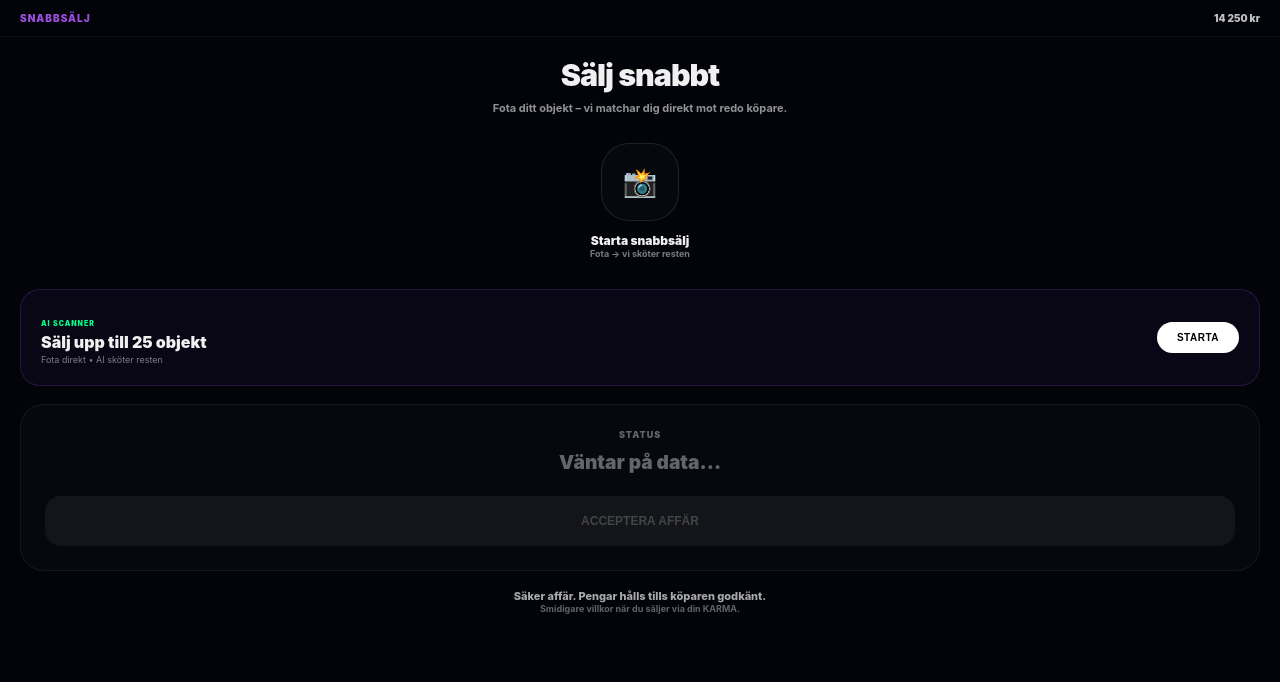
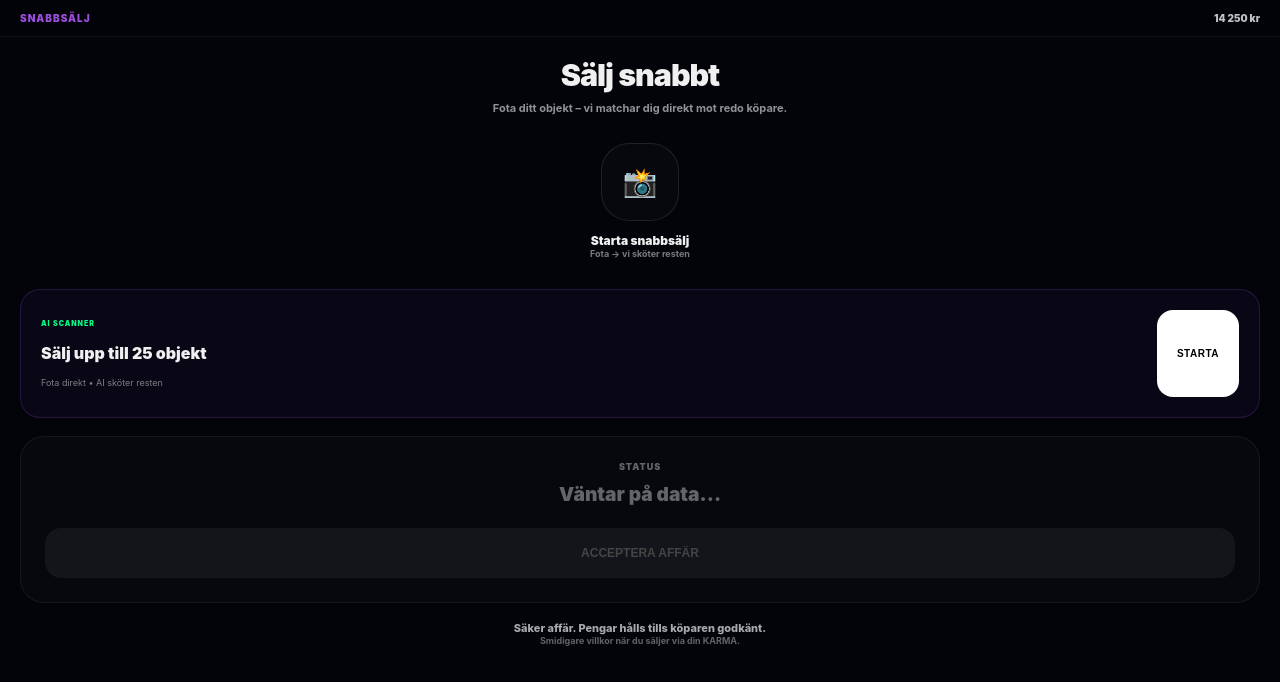
Before and after one commit to gascheckking/marketbeg-appGem, a Next.js app: page /sell in a window 1280 px wide. Shown: the top 682 px of the page. Built offline with nearby package versions, Linux system fonts and the light colour scheme.

Commit message:
Update CameraBatch.tsx

```diff
--- a/components/CameraBatch.tsx
+++ b/components/CameraBatch.tsx
@@ -1,6 +1,5 @@
-// // components/CameraBatch.tsx
 "use client";
-import { useState, useRef } from "react";
+import { useState, useRef, useEffect } from "react";
 import { useRouter } from "next/navigation";
 
 export default function CameraBatch() {
@@ -10,60 +9,127 @@ export default function CameraBatch() {
   const fileInputRef = useRef<HTMLInputElement>(null);
   const router = useRouter();
 
+  useEffect(() => {
+    return () => {
+      // säkerställer att inga timers kör efter unmount
+    };
+  }, []);
+
   const handleFile = (e: React.ChangeEvent<HTMLInputElement>) => {
-    if (e.target.files?.length) {
+    if (!e.target.files?.length) return;
+
     const count = e.target.files.length;
     setFileCount(count);
     setIsAnalyzing(true);
 
     setScanStep("IDENTIFIERAR OBJEKT...");
-      setTimeout(() => setScanStep("ANALYSESAR MARKNADSVÄRDE..."), 800);
-      setTimeout(() => setScanStep("MATCHAr MOT KÖPARE..."), 1600);
+    setTimeout(() => setScanStep("ANALYSERAR MARKNADSVÄRDE..."), 800);
+    setTimeout(() => setScanStep("MATCHAR MOT KÖPARE..."), 1600);
 
     setTimeout(() => {
       router.push(`/sell/instant?count=${count}`);
     }, 2500);
-    }
   };
 
   return (
-    <div style={{ margin: '15px 0', width: '100%' }}>
-      <input type="file" ref={fileInputRef} onChange={handleFile} accept="image/*" capture="environment" hidden multiple />
+    <div style={{ margin: "15px 0" }}>
+      <input
+        ref={fileInputRef}
+        type="file"
+        accept="image/*"
+        capture="environment"
+        multiple
+        hidden
+        onChange={handleFile}
+      />
 
       {!isAnalyzing ? (
-        <div style={{
-          background: 'rgba(157, 78, 221, 0.05)', border: '1px solid rgba(157, 78, 221, 0.2)',
-          borderRadius: '20px', padding: '20px', display: 'flex', justifyContent: 'space-between', alignItems: 'center'
-        }}>
+        <div
+          style={{
+            background: "rgba(157,78,221,0.05)",
+            border: "1px solid rgba(157,78,221,0.2)",
+            borderRadius: "20px",
+            padding: "20px",
+            display: "flex",
+            justifyContent: "space-between",
+          }}
+        >
           <div>
-            <span style={{ color: 'var(--neon-mint)', fontSize: '7px', fontWeight: 900, letterSpacing: '1px' }}>AI SCANNER</span>
-            <h2 style={{ fontSize: '1rem', fontWeight: 900, margin: '2px 0' }}>Sälj upp till 25 objekt</h2>
-            <p style={{ fontSize: '9px', opacity: 0.5, margin: 0 }}>Fota direkt • AI sköter resten</p>
+            <span
+              style={{
+                color: "var(--neon-mint)",
+                fontSize: "7px",
+                fontWeight: 900,
+                letterSpacing: "1px",
+              }}
+            >
+              AI SCANNER
+            </span>
+            <h2 style={{ fontSize: "1rem", fontWeight: 900 }}>
+              Sälj upp till 25 objekt
+            </h2>
+            <p style={{ fontSize: "9px", opacity: 0.5 }}>
+              Fota direkt • AI sköter resten
+            </p>
           </div>
-          <button onClick={() => fileInputRef.current?.click()} className="primary-btn" style={{ width: 'auto', padding: '10px 20px', fontSize: '10px' }}>STARTA</button>
+          <button
+            className="primary-btn"
+            style={{ width: "auto", padding: "10px 20px", fontSize: "10px" }}
+            onClick={() => fileInputRef.current?.click()}
+          >
+            STARTA
+          </button>
         </div>
       ) : (
-        <div style={{
-          height: '100px', background: '#050505', borderRadius: '20px', border: '1px solid var(--neon-mint)',
-          display: 'flex', flexDirection: 'column', alignItems: 'center', justifyContent: 'center', position: 'relative', overflow: 'hidden'
-        }}>
+        <div
+          style={{
+            height: "100px",
+            background: "#050505",
+            borderRadius: "20px",
+            border: "1px solid var(--neon-mint)",
+            display: "flex",
+            alignItems: "center",
+            justifyContent: "center",
+            position: "relative",
+          }}
+        >
           <div className="scanner-line" />
-          <div style={{ display: 'flex', flexDirection: 'column', alignItems: 'center', gap: '5px', zIndex: 1 }}>
-            <span style={{ fontSize: '9px', fontWeight: 900, color: 'var(--neon-mint)', letterSpacing: '1px' }}>{scanStep}</span>
-            <span style={{ fontSize: '7px', opacity: 0.4, fontWeight: 800 }}>{fileCount} FILER DETEKTERADE</span>
+          <div style={{ textAlign: "center", zIndex: 1 }}>
+            <div
+              style={{
+                fontSize: "9px",
+                fontWeight: 900,
+                color: "var(--neon-mint)",
+              }}
+            >
+              {scanStep}
+            </div>
+            <div style={{ fontSize: "7px", opacity: 0.4 }}>
+              {fileCount} FILER DETEKTERADE
+            </div>
           </div>
         </div>
       )}
 
       <style jsx>{`
         .scanner-line {
-          position: absolute; top: 0; left: 0; right: 0; height: 2px;
-          background: var(--neon-mint); box-shadow: 0 0 15px var(--neon-mint);
+          position: absolute;
+          top: 0;
+          left: 0;
+          right: 0;
+          height: 2px;
+          background: var(--neon-mint);
+          box-shadow: 0 0 15px var(--neon-mint);
           animation: scan 1.5s ease-in-out infinite;
         }
         @keyframes scan {
-          0%, 100% { transform: translateY(0); }
-          50% { transform: translateY(100px); }
+          0%,
+          100% {
+            transform: translateY(0);
+          }
+          50% {
+            transform: translateY(100px);
+          }
         }
       `}</style>
     </div>
```
Lines whose indentation alone changed are shown as unchanged.
